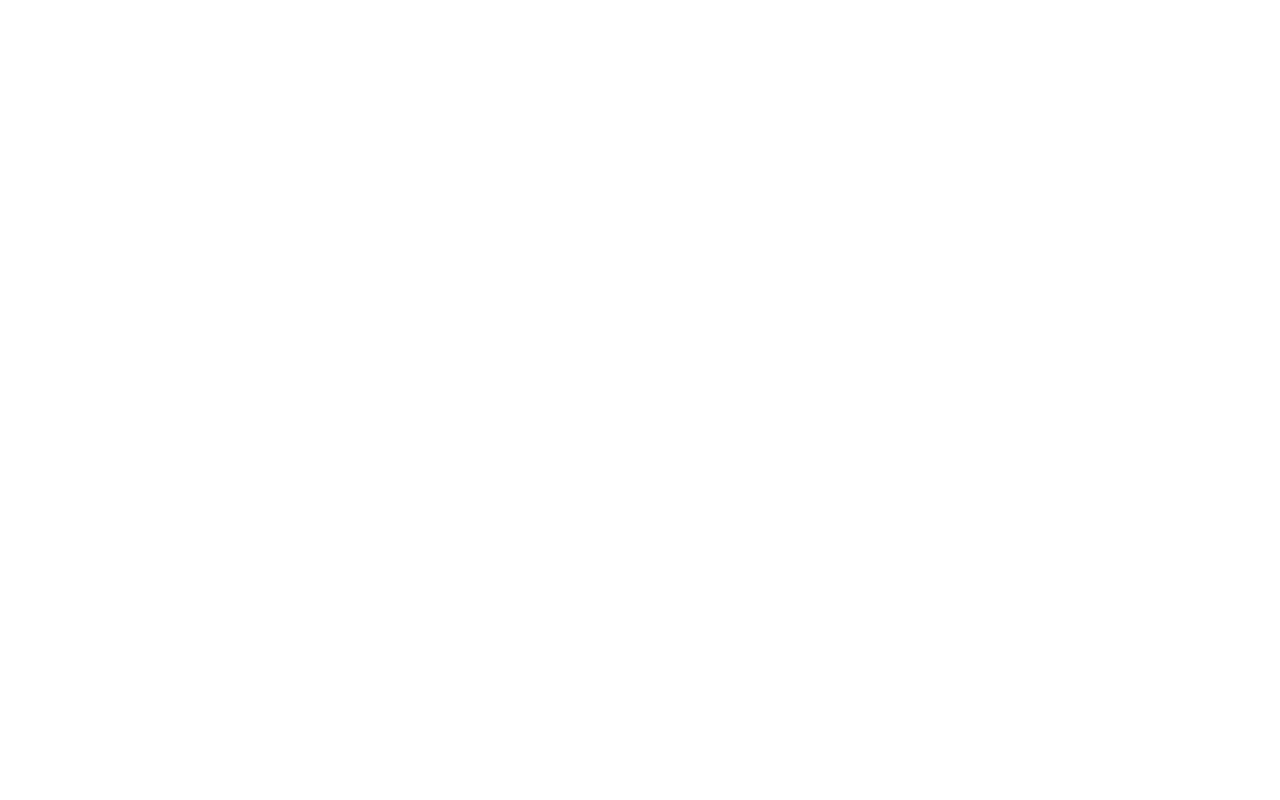
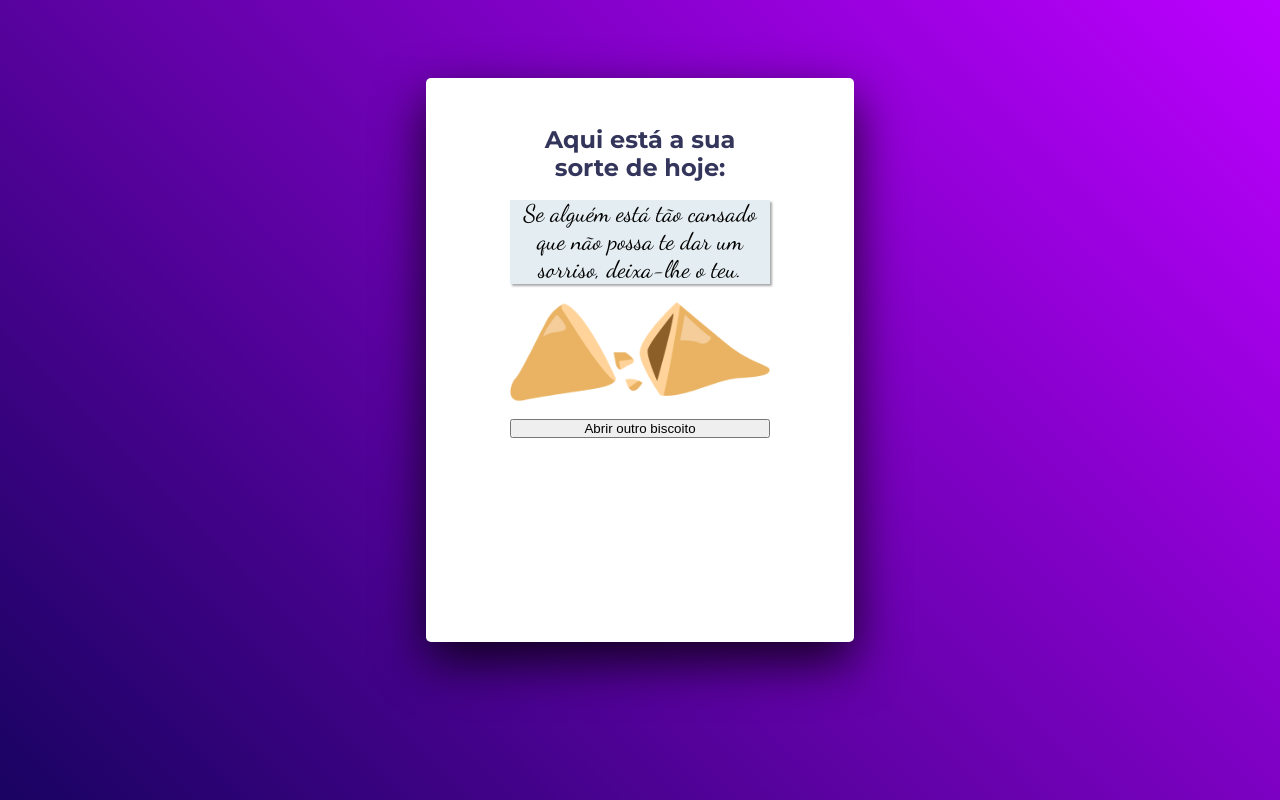
Before and after one commit to kennedysferreira/projetoJogoBiscoitoDaSorte, a plain HTML site: page index.html in a window 1280 px wide. Drawn offline with Linux system fonts and the light colour scheme.

Commit message:
update css

```diff
--- a/index.html
+++ b/index.html
@@ -16,7 +16,27 @@
 <body>
 
 
-<script src="main.js"></script>
+  <main class="cookieClose hide">
+    <section>
+      <h1>Qual é a sua sorte de hoje?</h1>
+      <p>Abra o biscoito e descubra!</p>
+      <img src="./assets/cookie.png" alt="">
+    </section>
+  </main>
+
+  <main class="cookieOpen">
+    <section>
+      <h1>Aqui está a sua sorte de hoje:</h1>
+      <p>Se alguém está tão cansado que não possa te dar um sorriso, deixa-lhe o teu.</p>
+      <img src="./assets/opened-cookie.png" alt="">
+      <button>Abrir outro biscoito</button>
+    </section>
+  </main>
+
+
+
+
+  <script src="main.js"></script>
 </body>
 
 </html>
--- a/style.css
+++ b/style.css
@@ -3,3 +3,89 @@
   padding: 0;
   box-sizing: border-box;
 }
+
+:root {
+  font-size: 6.25%;
+
+  --colorBaseText: #34355b;
+  --colorBlack: #000;
+  --colorWhite: #fff;
+}
+
+.hide {
+  display: none;
+}
+
+body {
+  background: no-repeat linear-gradient(45deg, #190361, #bb00ff);
+  height: 100vh;
+  display: grid;
+  place-content: center;
+  place-items: center;
+}
+
+.cookieClose,
+.cookieOpen {
+  margin-bottom: 80rem;
+  width: 428rem;
+  height: 424rem;
+  padding: 44rem 64rem 64rem;
+  border-radius: 5rem;
+  background: var(--colorWhite);
+  box-shadow: 0px 20px 50px rgba(0, 0, 0, 0.8);
+}
+
+h1 {
+  font-family: "Montserrat";
+  font-style: normal;
+  font-weight: 700;
+  font-size: 24rem;
+  line-height: 28rem;
+  color: var(--colorBaseText);
+}
+
+.cookieClose section,
+.cookieOpen section {
+  display: flex;
+  flex-direction: column;
+  gap: 18rem;
+  text-align: center;
+  width: 300rem;
+  height: 312rem;
+  padding: 0 20rem;
+}
+
+.cookieClose p {
+  font-family: "DM Sans";
+  font-style: normal;
+  font-weight: 400;
+  font-size: 14rem;
+  line-height: 20rem;
+
+  color: var(--colorBaseText);
+}
+
+.cookieOpen {
+  width: 428rem;
+  height: 564rem;
+  padding: 48rem 64rem;
+}
+
+.cookieOpen section {
+  width: 300rem;
+  height: 468rrem;
+}
+
+.cookieOpen p {
+  display: block;
+
+  background-color: #e4edf1;
+  box-shadow: 2px 2px 2px rgba(85, 85, 85, 0.5);
+  font-family: "Dancing Script";
+  font-style: normal;
+  font-weight: 400;
+  font-size: 24rem;
+  line-height: 28rem;
+
+  color: #000000;
+}
```
Also changed, not shown: assets/cookie.png (added), assets/opened-cookie.png (added).
